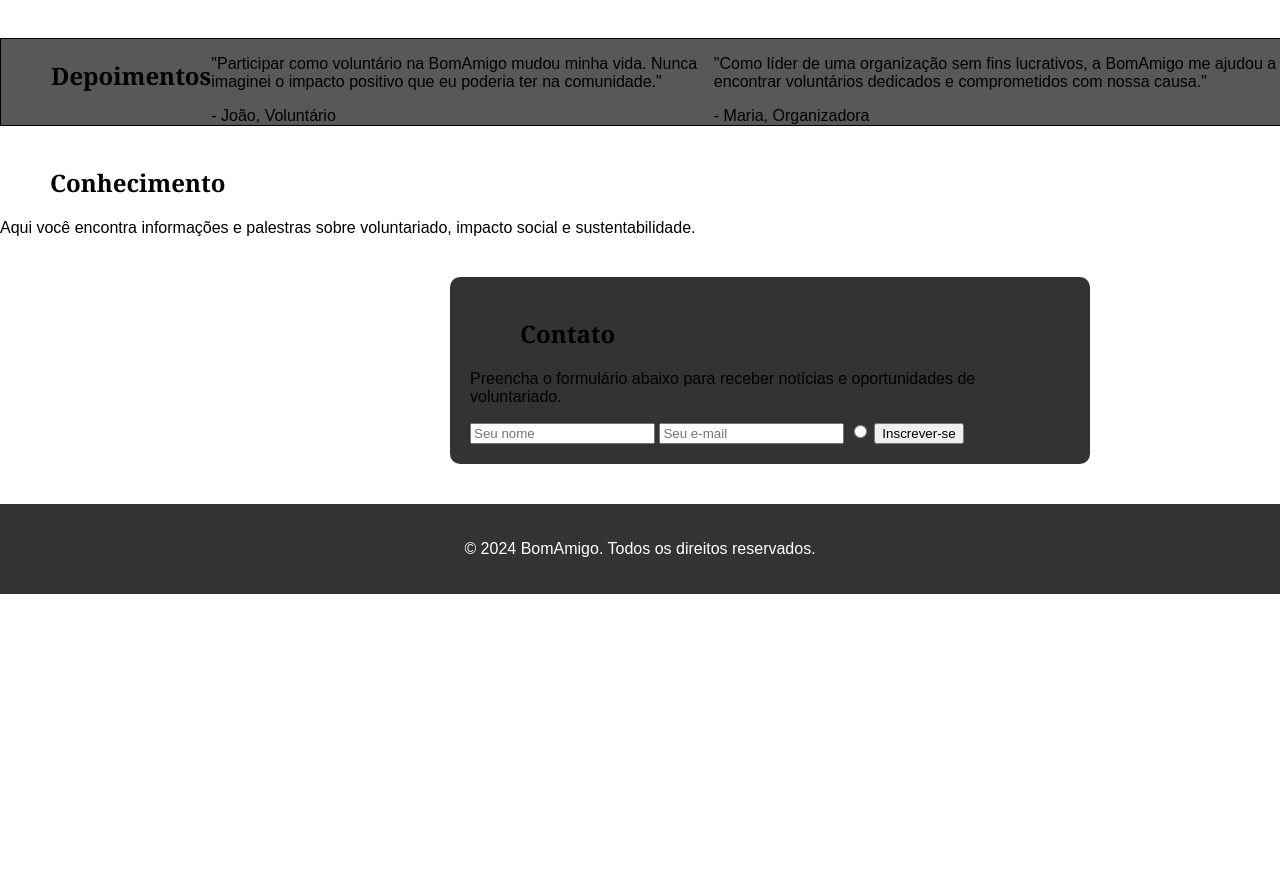
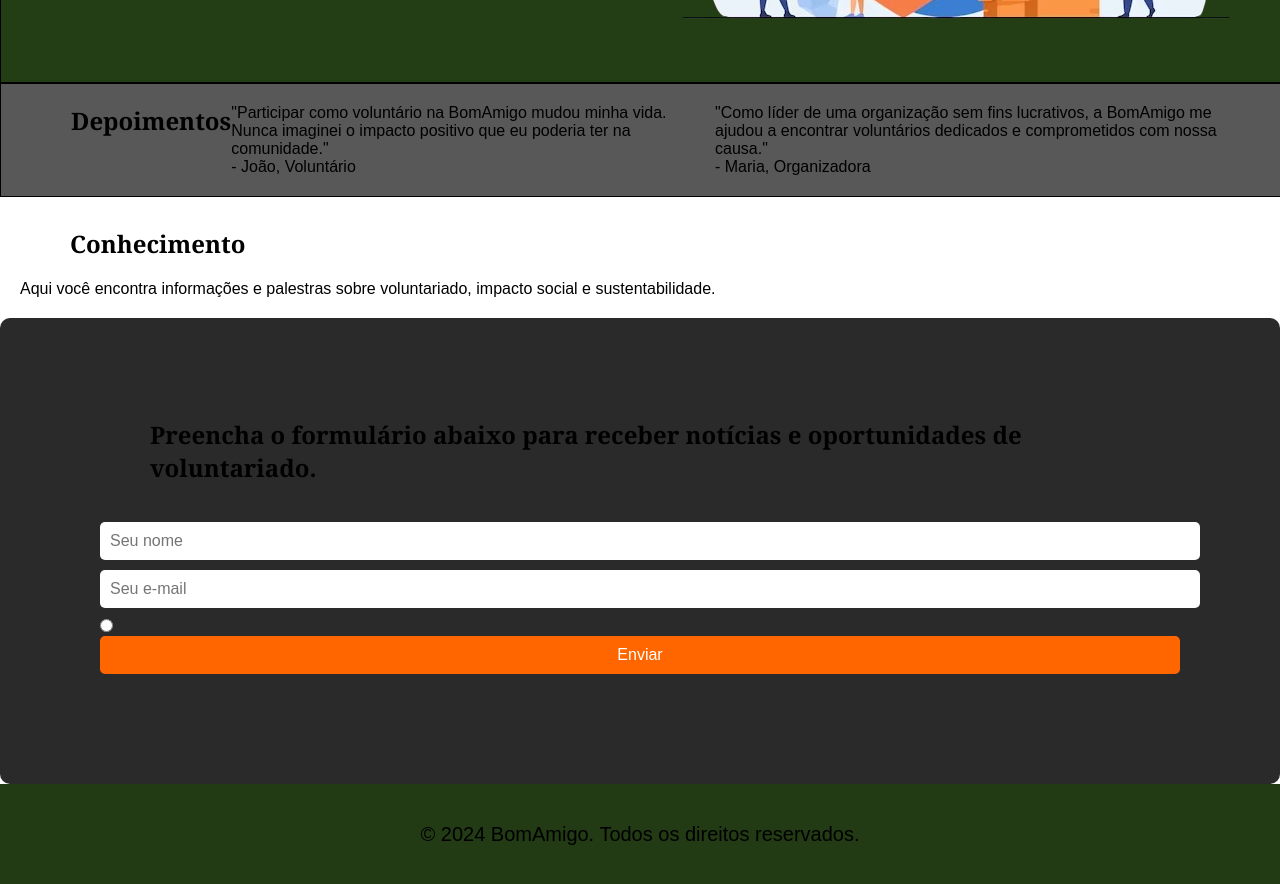
Before and after one commit to lucas-alexandrino/UnidosPeloBem, a plain HTML site: page index.html in a window 1280 px wide. Shown: the part 445-1329 px from the top of the page. Before the commit the page ends 1039 px from the top, so only its background shows below. Drawn offline with Linux system fonts and the light colour scheme.

Commit message:
Att requisitos

```diff
--- a/index.html
+++ b/index.html
@@ -42,28 +42,29 @@
       </div>
     </section>
 
-    <section id="Conhecimento">
+    <section id="conhecimento">
       <h2>Conhecimento</h2>
       <p>Aqui você encontra informações e palestras sobre voluntariado, impacto social e sustentabilidade.</p>
     </section>
 
 
+    <div class="base4" id="testeform">
+      <div class="formulario" id="inicio">
+        <h2>Preencha o formulário abaixo para receber notícias e oportunidades de voluntariado.</h2><br>
+        <form action="#" method="post">
+          <input type="text" name="text" placeholder="Seu nome" required>
+          <input type="email" name="email" placeholder="Seu e-mail" required>
+          <input type="radio" placeholder="Você tem preferencia de voluntariado?" required>
+          <button type="submit" class="cta-btn">Enviar</button>
+        </form>
+      </div>
+    </div>
 
-    <section id="contato" class="container">
-      <h2>Contato</h2>
-      <p>Preencha o formulário abaixo para receber notícias e oportunidades de voluntariado.</p>
-      <form action="#" method="post">
-        <input name="text" placeholder="Seu nome" required>
-        <input type="email" name="email" placeholder="Seu e-mail" required>
-        <input type="radio" placeholder="Você tem preferencia de voluntariado?" required>
-        <input type="submit" value="Inscrever-se">
-      </form>
-    </section>
-  </main>
+</body>
+<div id="footer">
 
-  <footer>
-    <p>&copy; 2024 BomAmigo. Todos os direitos reservados.</p>
-  </footer>
-</body>
+  <p>&copy; 2024 BomAmigo. Todos os direitos reservados.</p>
+
+</div>
 
 </html>
--- a/styles.css
+++ b/styles.css
@@ -1,3 +1,15 @@
+html {
+    height: 100%;
+    width: 100%;
+}
+
+* {
+    margin: 0;
+    padding: 0;
+    border: 0;
+}
+
+
 body {
     font-family: Arial, sans-serif;
     margin: 0;
@@ -8,11 +20,8 @@ header {
     background-color: #333;
     color: #fff;
     padding: 20px;
-    height: 10px;
-    display:flex;
-    flex-direction: row;
-    justify-content: space-between;
-    align-items: center;
+    text-align: center;
+
 }
 
 nav ul {
@@ -21,8 +30,8 @@ nav ul {
 }
 
 h2 {
-    font-family:Georgia, 'Times New Roman', Times, serif;
-    font-weight:bolder;
+    font-family: Georgia, 'Times New Roman', Times, serif;
+    font-weight: bolder;
     margin-left: 50px;
 }
 
@@ -42,13 +51,13 @@ nav ul li a {
 }
 
 main {
-
     width: 100%;
 }
 
 section {
-    margin-bottom: 40px;
+    padding: 20px;
 }
+
 
 footer {
     background-color: #333;
@@ -68,7 +77,7 @@ footer {
 }
 
 .texto {
-    font-family:cursive;
+    font-family: cursive;
     padding: 10px;
     margin-top: 150px;
     text-align: center;
@@ -81,10 +90,51 @@ footer {
     background-color: #585858;
     border-right: 0px;
     display: flex;
+    margin-bottom: 10px;
 }
 
-.voluntario {
+.voluntario {}
 
+#conhecimento {}
+
+#testeform {
+    display: flex;
+    align-items: center;
+    justify-content: center;
+}
+
+.formulario {
+    padding: 100px;
+    border-radius: 10px;
+    background-color: #2a2a2a;
+}
+
+h2 {
+    font-size: 24px;
+    margin-bottom: 20px;
+}
+
+input[type="text"],
+input[type="email"],
+button {
+    width: 100%;
+    padding: 10px;
+    margin-bottom: 10px;
+    border: none;
+    border-radius: 5px;
+    font-family: Arial, sans-serif;
+    font-size: 16px;
+}
+
+button {
+    background-color: #ff6600;
+    color: white;
+    cursor: pointer;
+    transition: background-color 0.3s ease;
+}
+
+button:hover {
+    background-color: #e55d00;
 }
 
 .container {
@@ -94,7 +144,31 @@ footer {
     margin-left: 450px;
     width: 600px;
 }
+
+#footer {
+    height: 100px;
+    background-color: #233b15;
+    font-family: Arial, Helvetica, sans-serif;
+    font-size: 20px;
+    margin: 0 auto;
+    display: flex;
+    align-items: center;
+    justify-content: center;
+    align-self: flex-end;
+}
+
 /*
+
+
+     <section id="contato" class="container">
+          <h2>Contato</h2>
+          <p>Preencha o formulário abaixo para receber notícias e oportunidades de voluntariado.</p>
+          <form action="#" method="post">
+
+          </form>
+        </section>
+      </main>
+
 
     Banner
     Depoimentos(confirmação do banner)
```
Also changed, not shown: script.js (deleted). Lines whose indentation alone changed are shown as unchanged.
